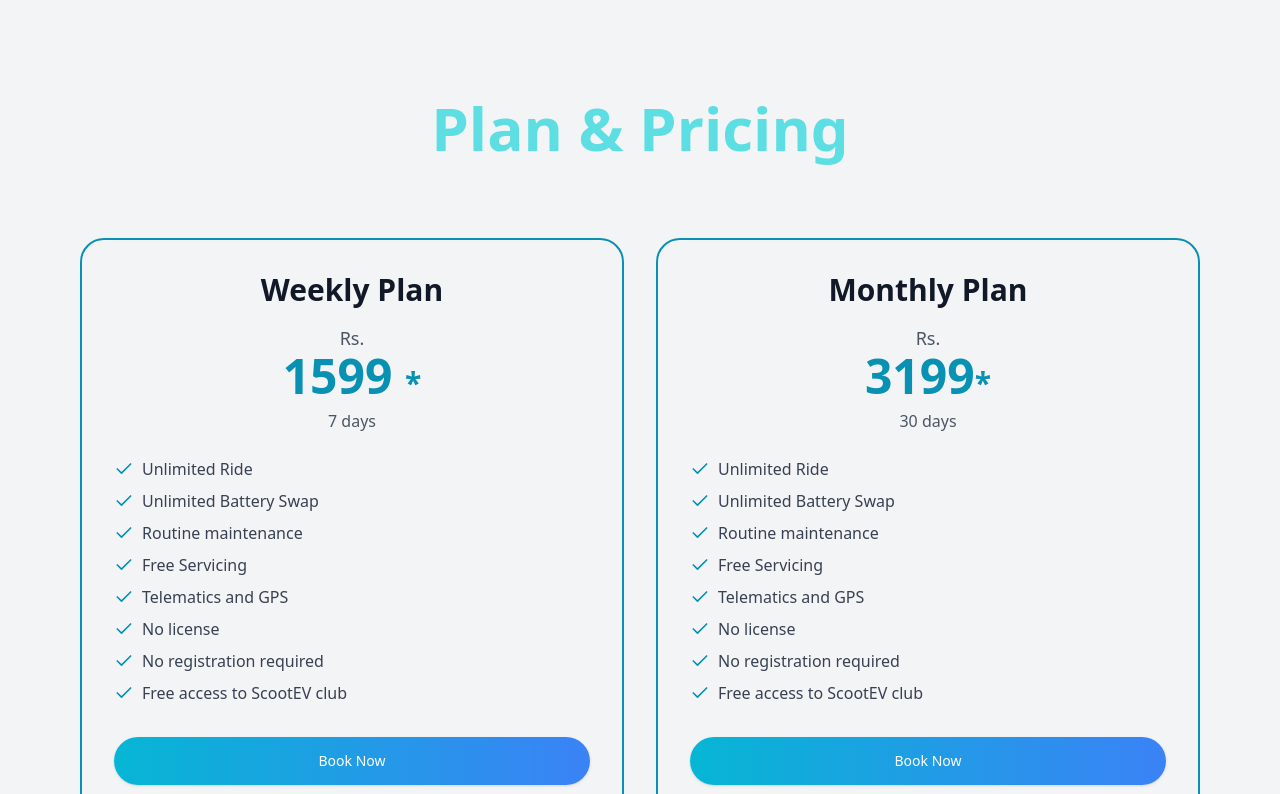
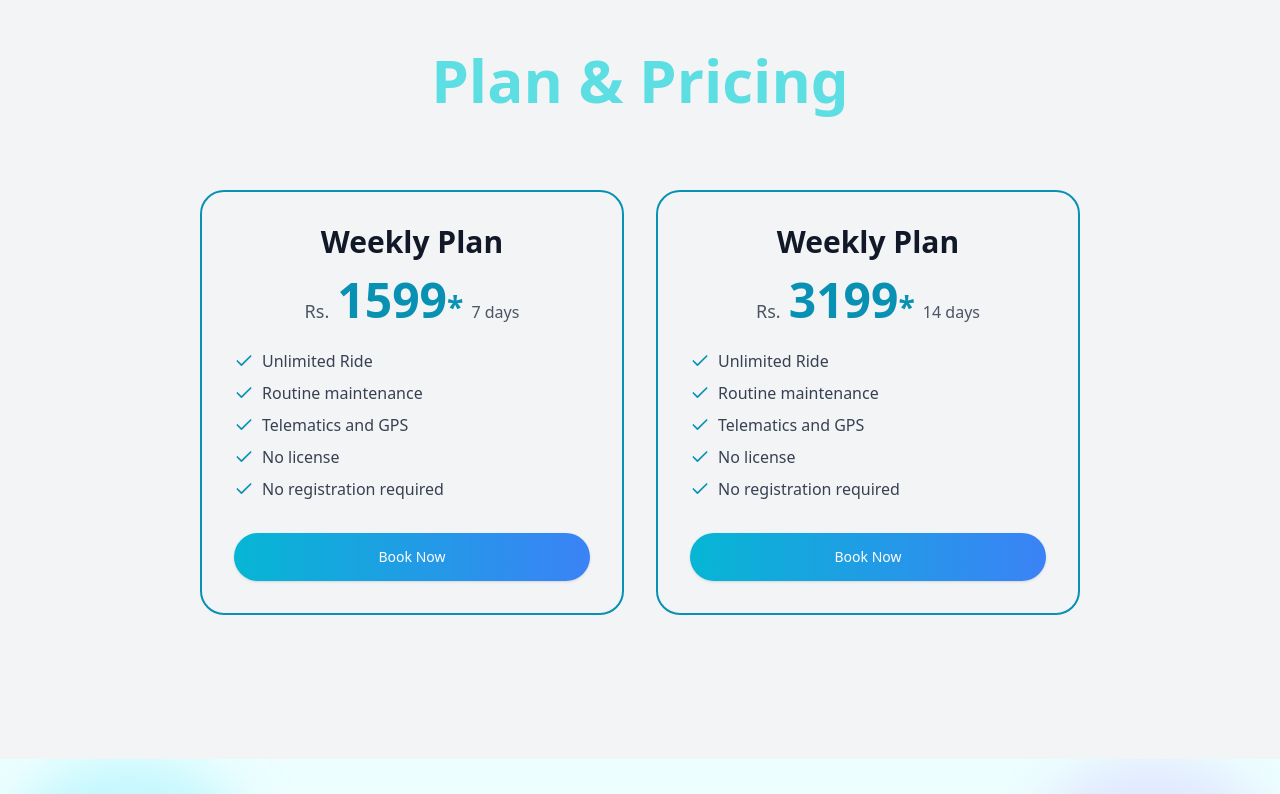
Before and after one commit to desirediv0/go-delivery, a Next.js app: page / in a window 1280 px wide. Shown: the part 4520-5314 px from the top of the page. Built offline with nearby package versions, Linux system fonts and the light colour scheme.

Commit message:
refactor: adjust pricing card layout and update plan durations

```diff
--- a/src/components/pricecards.jsx
+++ b/src/components/pricecards.jsx
@@ -84,7 +84,7 @@ export default function Pricecards() {
   };
 
   return (
-    <div className="w-full py-32 bg-gray-100">
+    <div className="w-full py-20 bg-gray-100">
       <div className="  px-4 text-center">
         <span className="text-[#5cdee2] block mt-2 text-6xl font-bold mb-4">
           Plan & Pricing
@@ -92,7 +92,7 @@ export default function Pricecards() {
       </div>
 
       {/* Pricing Cards */}
-      <div className="max-w-6xl mx-auto px-4 py-16">
+      <div className="max-w-4xl mx-auto px-2 py-16">
         <div className="grid grid-cols-1 md:grid-cols-2 gap-8 justify-center">
           {/* Weekly Plan Card */}
           <div className="border-2 border-[#0891b2] rounded-3xl p-8 flex flex-col items-center">
@@ -101,11 +101,11 @@ export default function Pricecards() {
             </h2>
 
             <div className="text-center">
-              <div className="text-lg text-gray-600">Rs.</div>
-              <div className="text-5xl font-bold text-[#0891b2] ">
-                1599 <span className="text-3xl">*</span>
-              </div>
-              <div className="text-gray-600 mt-2">7 days</div>
+              <span className="text-lg text-gray-600">Rs.</span>
+              <span className="text-5xl font-bold text-[#0891b2] mx-2">
+                1599<span className="text-3xl">*</span>
+              </span>
+              <span className="text-gray-600">7 days</span>
             </div>
 
             <div className="w-full mt-6 space-y-2">
@@ -113,18 +113,18 @@ export default function Pricecards() {
                 <Check className="h-5 w-5 text-[#0891b2] mr-2 flex-shrink-0" />
                 <span className="text-gray-700">Unlimited Ride</span>
               </div>
-              <div className="flex items-center">
+              {/* <div className="flex items-center">
                 <Check className="h-5 w-5 text-[#0891b2] mr-2 flex-shrink-0" />
                 <span className="text-gray-700">Unlimited Battery Swap</span>
-              </div>
+              </div> */}
               <div className="flex items-center">
                 <Check className="h-5 w-5 text-[#0891b2] mr-2 flex-shrink-0" />
                 <span className="text-gray-700">Routine maintenance</span>
               </div>
-              <div className="flex items-center">
+              {/* <div className="flex items-center">
                 <Check className="h-5 w-5 text-[#0891b2] mr-2 flex-shrink-0" />
                 <span className="text-gray-700">Free Servicing</span>
-              </div>
+              </div> */}
               <div className="flex items-center">
                 <Check className="h-5 w-5 text-[#0891b2] mr-2 flex-shrink-0" />
                 <span className="text-gray-700">Telematics and GPS</span>
@@ -137,12 +137,12 @@ export default function Pricecards() {
                 <Check className="h-5 w-5 text-[#0891b2] mr-2 flex-shrink-0" />
                 <span className="text-gray-700">No registration required</span>
               </div>
-              <div className="flex items-center">
+              {/* <div className="flex items-center">
                 <Check className="h-5 w-5 text-[#0891b2] mr-2 flex-shrink-0" />
                 <span className="text-gray-700">
                   Free access to ScootEV club
                 </span>
-              </div>
+              </div> */}
             </div>
 
             <Button
@@ -156,15 +156,15 @@ export default function Pricecards() {
           {/* Monthly Plan Card */}
           <div className="border-2 border-[#0891b2] rounded-3xl p-8 flex flex-col items-center">
             <h2 className="text-3xl font-bold text-gray-900 mb-4">
-              Monthly Plan
+              Weekly Plan
             </h2>
 
             <div className="text-center">
-              <div className="text-lg text-gray-600">Rs.</div>
-              <div className="text-5xl font-bold text-[#0891b2]">
+              <span className="text-lg text-gray-600">Rs.</span>
+              <span className="text-5xl font-bold text-[#0891b2] mx-2">
                 3199<span className="text-3xl">*</span>
-              </div>
-              <div className="text-gray-600 mt-2">30 days</div>
+              </span>
+              <span className="text-gray-600">14 days</span>
             </div>
 
             <div className="w-full mt-6 space-y-2">
@@ -172,18 +172,18 @@ export default function Pricecards() {
                 <Check className="h-5 w-5 text-[#0891b2] mr-2 flex-shrink-0" />
                 <span className="text-gray-700">Unlimited Ride</span>
               </div>
-              <div className="flex items-center">
+              {/* <div className="flex items-center">
                 <Check className="h-5 w-5 text-[#0891b2] mr-2 flex-shrink-0" />
                 <span className="text-gray-700">Unlimited Battery Swap</span>
-              </div>
+              </div> */}
               <div className="flex items-center">
                 <Check className="h-5 w-5 text-[#0891b2] mr-2 flex-shrink-0" />
                 <span className="text-gray-700">Routine maintenance</span>
               </div>
-              <div className="flex items-center">
+              {/* <div className="flex items-center">
                 <Check className="h-5 w-5 text-[#0891b2] mr-2 flex-shrink-0" />
                 <span className="text-gray-700">Free Servicing</span>
-              </div>
+              </div> */}
               <div className="flex items-center">
                 <Check className="h-5 w-5 text-[#0891b2] mr-2 flex-shrink-0" />
                 <span className="text-gray-700">Telematics and GPS</span>
@@ -196,12 +196,12 @@ export default function Pricecards() {
                 <Check className="h-5 w-5 text-[#0891b2] mr-2 flex-shrink-0" />
                 <span className="text-gray-700">No registration required</span>
               </div>
-              <div className="flex items-center">
+              {/* <div className="flex items-center">
                 <Check className="h-5 w-5 text-[#0891b2] mr-2 flex-shrink-0" />
                 <span className="text-gray-700">
                   Free access to ScootEV club
                 </span>
-              </div>
+              </div> */}
             </div>
 
             <Button
@@ -303,7 +303,7 @@ export default function Pricecards() {
               )}
             </div>
 
-            <Select
+            {/* <Select
               value={formData.plan}
               onValueChange={(value) =>
                 setFormData({ ...formData, plan: value })
@@ -313,10 +313,10 @@ export default function Pricecards() {
                 <SelectValue placeholder="Select your plan" />
               </SelectTrigger>
               <SelectContent>
-                <SelectItem value="Weekly Plan">Weekly Plan</SelectItem>
-                <SelectItem value="Monthly Plan">Monthly Plan</SelectItem>
+                <SelectItem value="Weekly Plan">7 days</SelectItem>
+                <SelectItem value="Monthly Plan">14 days</SelectItem>
               </SelectContent>
-            </Select>
+            </Select> */}
 
             <Button
               type="submit"
```
